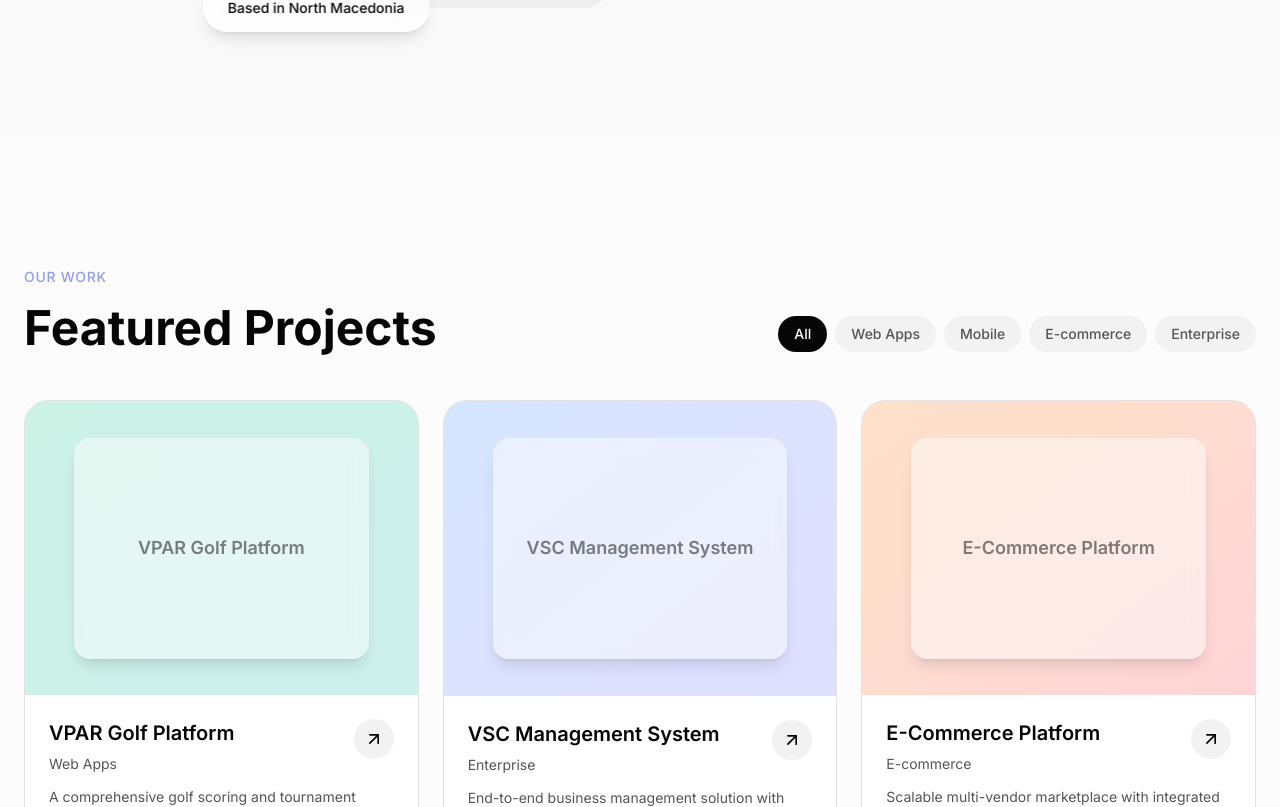
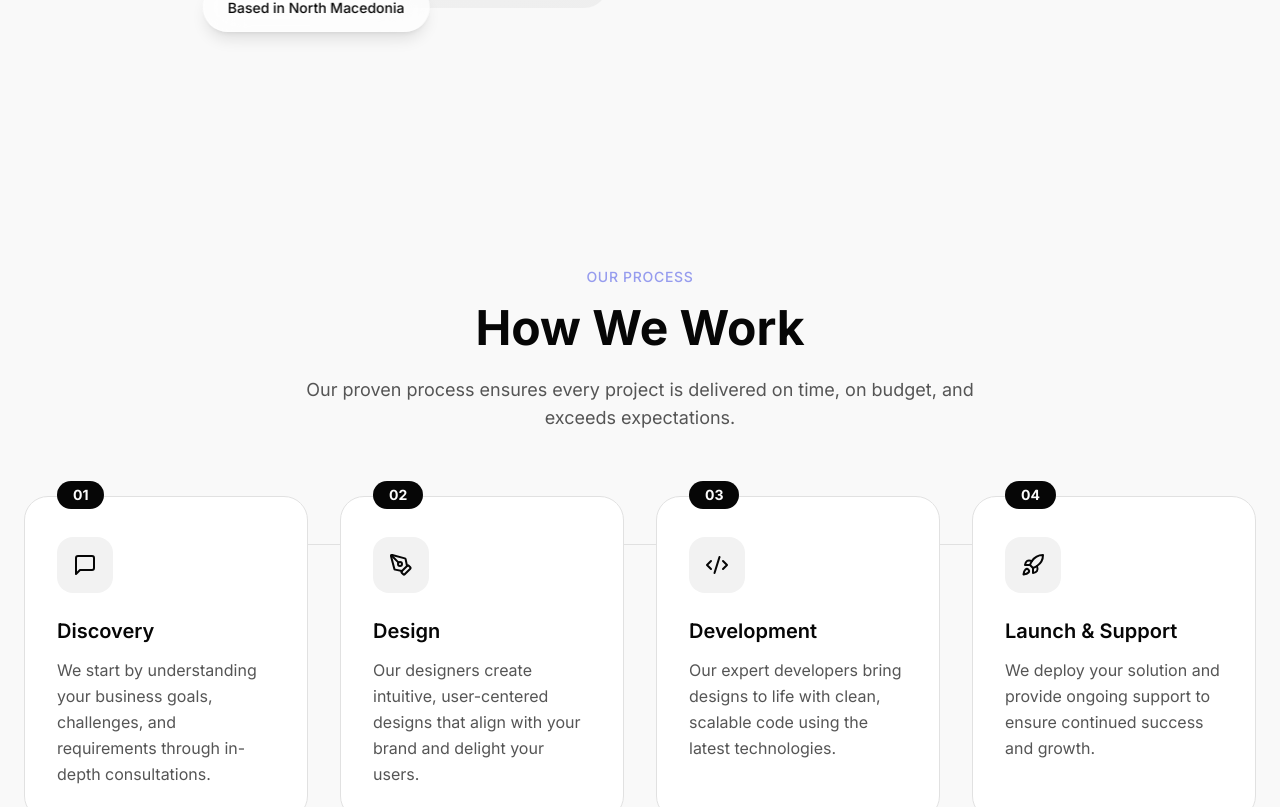
Before and after one commit to SoftwareYard/web, a Next.js app: page / in a window 1280 px wide. Shown: the part 3353-4160 px from the top of the page. Built offline with nearby package versions, Linux system fonts and the light colour scheme.

Commit message:
removed portfolio

```diff
--- a/app/page.tsx
+++ b/app/page.tsx
@@ -20,7 +20,6 @@ export default function Home() {
       <LogosSection />
       <ServicesSection />
       <AboutSection />
-      <PortfolioSection />
       <ProcessSection />
       <TechStackSection />
       <TeamSection />
```
